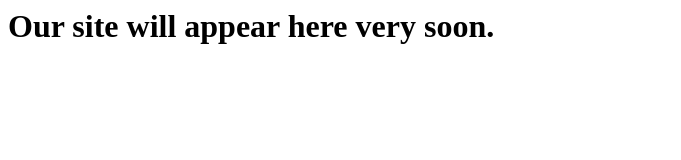
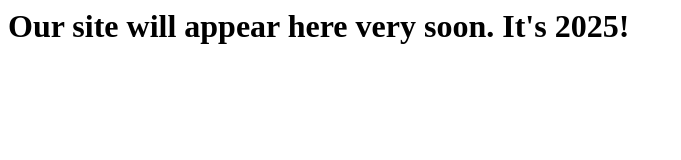
Before and after one commit to sox59/netlify-pet-022425, a website: page public/index.html in a window 1280 px wide. Shown: the whole page, without its empty margins (0-681 px from the left). Drawn offline with Linux system fonts and the light colour scheme.

Commit message:
5rd commit

```diff
--- a/public/index.html
+++ b/public/index.html
@@ -1 +1 @@
-<h1>Our site will appear here very soon.</h1>
+<h1>Our site will appear here very soon. It's 2025!</h1>
```
